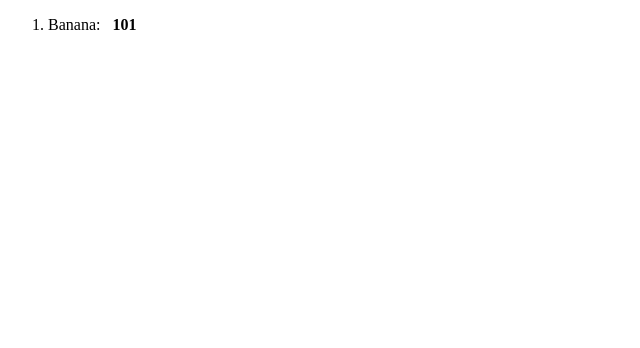
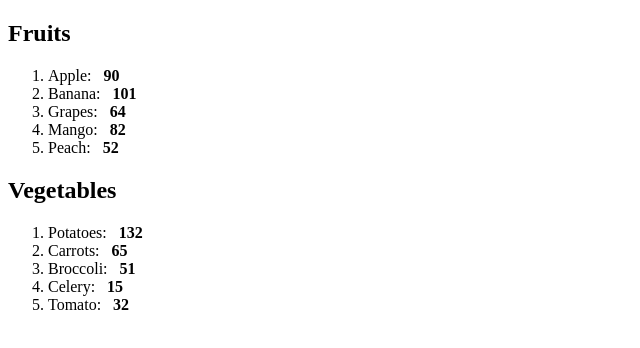
Before and after one commit to mfarrukh14/reactProject1, a React (Vite) app: page / in a window 1280 px wide. Shown: the top 348 px of the page, without its empty margins (0-640 px from the left). Built offline with nearby package versions, Linux system fonts and the light colour scheme.

Commit message:
Passing list items as props from App.jsx->List.jsx

```diff
--- a/src/App.jsx
+++ b/src/App.jsx
@@ -2,9 +2,23 @@ import List from './List.jsx'
 
 export default function App()
 {
+
+  const fruits = [{id: 1, name: "Apple", calories: 90},
+                  {id: 2, name: "Banana", calories: 101},
+                  {id: 3, name: "Grapes", calories: 64},
+                  {id: 4, name: "Mango",calories: 82},
+                  {id: 5, name: "Peach", calories: 52}];
+
+  const vegetables = [{id: 6, name: "Potatoes", calories: 132},
+                      {id: 7, name: "Carrots", calories: 65},
+                      {id: 8, name: "Broccoli", calories: 51},
+                      {id: 9, name: "Celery",calories: 15},
+                      {id: 10, name: "Tomato", calories: 32}];
+
   return(
     <>
-    <List />
+    <List items={fruits} category="Fruits"/>
+    <List items={vegetables} category="Vegetables"/>
     </>
   );
 }
--- a/src/List.jsx
+++ b/src/List.jsx
@@ -1,27 +1,19 @@
 
-export default function List()
+export default function List(props)
 {
-    const fruits = [{id: 1, name: "Apple", calories: 90},
-                    {id: 2, name: "Banana", calories: 101},
-                    {id: 3, name: "Grapes", calories: 64},
-                    {id:4, name: "Mango",calories: 82},
-                    {id:5, name: "Peach", calories: 52}];
 
 
-    // fruits.sort((a, b)=> a.name.localeCompare(b.name));  ALPHABETICAL ORDER
-    // fruits.sort((a, b)=> b.name.localeCompare(a.name));  REVERSE ALPHABETICAL ORDER
-    // fruits.sort((a,b)=> a.calories - b.calories);        NUMERIC ORDER
-    // fruits.sort((a, b)=> b.calories - a.calories);       REVERSE NUMERIC ORDER
-
-    const lowCalFruits = fruits.filter(fruit=> fruit.calories < 100);
-    const highCalFruits = fruits.filter(fruit=> fruit.calories >= 100);
-
-    const listItems = highCalFruits.map(highCalFruit => <li key={highCalFruit.id}>{highCalFruit.name}: &nbsp; <b>{highCalFruit.calories}</b></li>)
+    const listItems = props.items.map(item => <li key={item.id}>{item.name}: &nbsp; <b>{item.calories}</b></li>)
 
     return(
-        <ol>
-            {listItems}
-        </ol>
+        <>
+            <h2>
+                {props.category}
+            </h2>
+            <ol>
+                {listItems}
+            </ol>
+        </>
     );
 
 }
```
